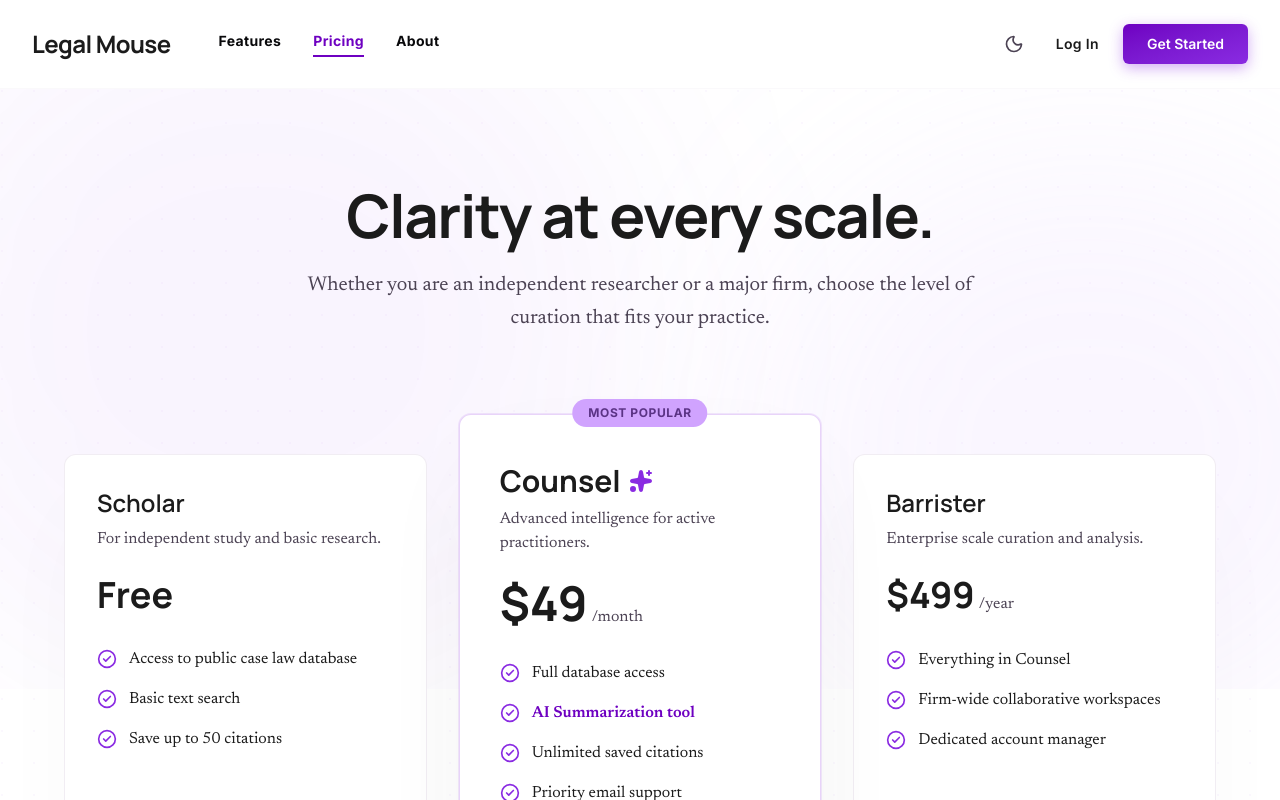
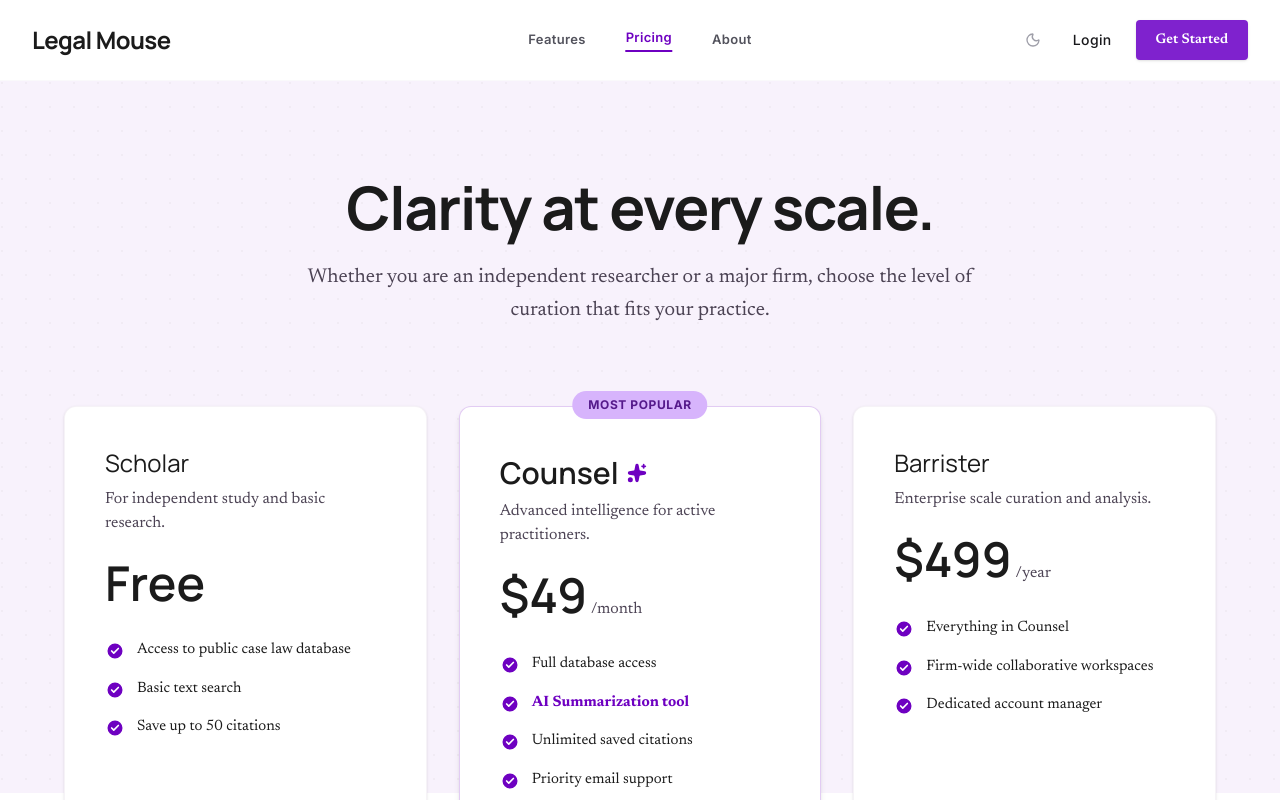
Before and after one commit to oladraxler01/Legal-mouse, a Next.js app: page /pricing in a window 1280 px wide. Shown: the top 800 px of the page. Built offline with nearby package versions, Linux system fonts and the light colour scheme.

Commit message:
Pixel perfect pricing layout matching aesthetic guidelines

```diff
--- a/src/app/(marketing)/pricing/page.tsx
+++ b/src/app/(marketing)/pricing/page.tsx
@@ -5,18 +5,15 @@ import { CheckCircle2, Sparkles } from "lucide-react";
 export default function PricingPage() {
   return (
     <div className="flex-grow flex flex-col items-center pt-24 pb-32 px-6 relative w-full overflow-hidden">
-      {/* Ambient Glow Background */}
-      <div className="absolute top-0 left-0 w-full h-[600px] overflow-hidden -z-10 pointer-events-none">
-        <div className="absolute -top-[20%] -left-[10%] w-[60%] h-[120%] rounded-full bg-primary-container/5 blur-[120px]"></div>
-        <div className="absolute top-[10%] -right-[10%] w-[50%] h-[100%] rounded-full bg-secondary-container/10 blur-[100px]"></div>
-      </div>
+      {/* Top half background (Light Purple) */}
+      <div className="absolute top-0 left-0 w-full h-[65%] bg-primary/5 -z-20"></div>
 
       {/* Background Pattern */}
       <div
-        className="absolute inset-0 -z-10 opacity-60 pointer-events-none"
+        className="absolute inset-0 -z-10 opacity-[0.03] pointer-events-none"
         style={{
-          backgroundImage: 'radial-gradient(circle at 2px 2px, rgba(138, 43, 226, 0.05) 1px, transparent 0)',
-          backgroundSize: '32px 32px'
+          backgroundImage: 'radial-gradient(circle at 2px 2px, #000 1px, transparent 0)',
+          backgroundSize: '24px 24px'
         }}
       ></div>
 
@@ -31,100 +28,100 @@ export default function PricingPage() {
       </header>
 
       {/* Pricing Cards Section */}
-      <div className="w-full max-w-6xl grid grid-cols-1 md:grid-cols-3 gap-8 mb-32 items-end">
+      <div className="w-full max-w-6xl grid grid-cols-1 md:grid-cols-3 gap-8 mb-32 items-stretch">
 
         {/* Tier 1: Scholar */}
-        <div className="bg-surface-container-lowest rounded-xl p-8 flex flex-col h-[520px] transition-all duration-300 hover:bg-surface-container-low shadow-[0_40px_100px_-20px_rgba(27,27,27,0.03)] border border-outline-variant/30">
+        <div className="bg-surface-container-lowest rounded-xl p-10 flex flex-col transition-all duration-300 shadow-sm border border-outline-variant/20">
           <div className="mb-8">
-            <h3 className="font-headline font-semibold text-2xl text-on-surface mb-2">Scholar</h3>
-            <p className="font-body text-on-surface-variant mb-6">For independent study and basic research.</p>
+            <h3 className="font-headline text-2xl text-on-surface mb-2">Scholar</h3>
+            <p className="font-body text-on-surface-variant mb-6 text-base">For independent study and basic research.</p>
             <div className="flex items-baseline gap-1">
-              <span className="font-headline font-bold text-4xl text-on-surface">Free</span>
+              <span className="font-headline font-semibold text-5xl text-on-surface">Free</span>
             </div>
           </div>
-          <ul className="space-y-4 mb-8 flex-grow">
+          <ul className="space-y-4 mb-10 flex-grow">
             <li className="flex items-start gap-3">
-              <CheckCircle2 className="text-primary-container w-[20px] h-[20px] mt-0.5 shrink-0" />
-              <span className="font-body text-on-surface">Access to public case law database</span>
+              <CheckCircle2 className="text-primary fill-primary text-white w-5 h-5 mt-0.5 shrink-0" />
+              <span className="font-body text-on-surface text-[15px]">Access to public case law database</span>
             </li>
             <li className="flex items-start gap-3">
-              <CheckCircle2 className="text-primary-container w-[20px] h-[20px] mt-0.5 shrink-0" />
-              <span className="font-body text-on-surface">Basic text search</span>
+              <CheckCircle2 className="text-primary fill-primary text-white w-5 h-5 mt-0.5 shrink-0" />
+              <span className="font-body text-on-surface text-[15px]">Basic text search</span>
             </li>
             <li className="flex items-start gap-3">
-              <CheckCircle2 className="text-primary-container w-[20px] h-[20px] mt-0.5 shrink-0" />
-              <span className="font-body text-on-surface">Save up to 50 citations</span>
+              <CheckCircle2 className="text-primary fill-primary text-white w-5 h-5 mt-0.5 shrink-0" />
+              <span className="font-body text-on-surface text-[15px]">Save up to 50 citations</span>
             </li>
           </ul>
-          <button className="w-full py-3 rounded-md font-label text-sm font-medium text-primary border border-outline-variant/20 hover:bg-surface-container-low transition-colors">
+          <button className="w-full py-3.5 rounded-md font-label text-sm font-semibold text-primary border border-outline-variant/30 hover:bg-primary/5 transition-colors">
             Start Free
           </button>
         </div>
 
         {/* Tier 2: Counsel (Highlighted) */}
-        <div className="bg-surface-container-lowest rounded-xl p-10 flex flex-col h-[560px] relative shadow-[0_40px_100px_-20px_rgba(27,27,27,0.06)] border border-primary-container/20 ring-1 ring-primary-container/10">
-          <div className="absolute -top-4 left-1/2 -translate-x-1/2 bg-secondary-container text-on-secondary-container font-label text-xs font-bold px-4 py-1.5 rounded-full uppercase tracking-wider">
+        <div className="bg-surface-container-lowest rounded-xl p-10 flex flex-col relative shadow-md border border-primary/20">
+          <div className="absolute -top-4 left-1/2 -translate-x-1/2 bg-[#d7b4fc] text-[#551a8b] font-label text-xs font-bold px-4 py-1.5 rounded-full uppercase tracking-wider">
             Most Popular
           </div>
           <div className="mb-8 mt-2">
-            <h3 className="font-headline font-bold text-3xl text-on-surface mb-2 flex items-center gap-2">
+            <h3 className="font-headline font-semibold text-3xl text-on-surface mb-2 flex items-center gap-2">
               Counsel
-              <Sparkles className="text-primary-container w-6 h-6 fill-primary-container" />
+              <Sparkles className="text-primary w-5 h-5 fill-primary" />
             </h3>
-            <p className="font-body text-on-surface-variant mb-6">Advanced intelligence for active practitioners.</p>
+            <p className="font-body text-on-surface-variant mb-6 text-base">Advanced intelligence for active practitioners.</p>
             <div className="flex items-baseline gap-1">
-              <span className="font-headline font-bold text-5xl text-on-surface">$49</span>
-              <span className="font-body text-on-surface-variant">/month</span>
+              <span className="font-headline font-semibold text-5xl text-on-surface">$49</span>
+              <span className="font-body text-on-surface-variant text-base">/month</span>
             </div>
           </div>
-          <ul className="space-y-4 mb-8 flex-grow">
+          <ul className="space-y-4 mb-10 flex-grow">
             <li className="flex items-start gap-3">
-              <CheckCircle2 className="text-primary-container w-[20px] h-[20px] mt-0.5 shrink-0" />
-              <span className="font-body text-on-surface">Full database access</span>
+              <CheckCircle2 className="text-primary fill-primary text-white w-5 h-5 mt-0.5 shrink-0" />
+              <span className="font-body text-on-surface text-[15px]">Full database access</span>
             </li>
             <li className="flex items-start gap-3">
-              <CheckCircle2 className="text-primary-container w-[20px] h-[20px] mt-0.5 shrink-0" />
-              <span className="font-body text-on-surface font-semibold text-primary">AI Summarization tool</span>
+              <CheckCircle2 className="text-primary fill-primary text-white w-5 h-5 mt-0.5 shrink-0" />
+              <span className="font-body text-primary font-bold text-[15px]">AI Summarization tool</span>
             </li>
             <li className="flex items-start gap-3">
-              <CheckCircle2 className="text-primary-container w-[20px] h-[20px] mt-0.5 shrink-0" />
-              <span className="font-body text-on-surface">Unlimited saved citations</span>
+              <CheckCircle2 className="text-primary fill-primary text-white w-5 h-5 mt-0.5 shrink-0" />
+              <span className="font-body text-on-surface text-[15px]">Unlimited saved citations</span>
             </li>
             <li className="flex items-start gap-3">
-              <CheckCircle2 className="text-primary-container w-[20px] h-[20px] mt-0.5 shrink-0" />
-              <span className="font-body text-on-surface">Priority email support</span>
+              <CheckCircle2 className="text-primary fill-primary text-white w-5 h-5 mt-0.5 shrink-0" />
+              <span className="font-body text-on-surface text-[15px]">Priority email support</span>
             </li>
           </ul>
-          <button className="w-full py-3.5 rounded-md font-label text-sm font-medium text-on-primary bg-gradient-to-br from-primary to-primary-container hover:opacity-90 transition-opacity shadow-[0_4px_14px_0_rgba(138,43,226,0.25)]">
+          <button className="w-full py-3.5 rounded-md font-label text-sm font-semibold text-white bg-[#7f22ce] hover:bg-[#6b21a8] transition-colors shadow">
             Subscribe to Counsel
           </button>
         </div>
 
         {/* Tier 3: Barrister */}
-        <div className="bg-surface-container-lowest rounded-xl p-8 flex flex-col h-[520px] transition-all duration-300 hover:bg-surface-container-low shadow-[0_40px_100px_-20px_rgba(27,27,27,0.03)] border border-outline-variant/30">
+        <div className="bg-surface-container-lowest rounded-xl p-10 flex flex-col transition-all duration-300 shadow-sm border border-outline-variant/20">
           <div className="mb-8">
-            <h3 className="font-headline font-semibold text-2xl text-on-surface mb-2">Barrister</h3>
-            <p className="font-body text-on-surface-variant mb-6">Enterprise scale curation and analysis.</p>
+            <h3 className="font-headline text-2xl text-on-surface mb-2">Barrister</h3>
+            <p className="font-body text-on-surface-variant mb-6 text-base">Enterprise scale curation and analysis.</p>
             <div className="flex items-baseline gap-1">
-              <span className="font-headline font-bold text-4xl text-on-surface">$499</span>
-              <span className="font-body text-on-surface-variant">/year</span>
+              <span className="font-headline font-semibold text-5xl text-on-surface">$499</span>
+              <span className="font-body text-on-surface-variant text-base">/year</span>
             </div>
           </div>
-          <ul className="space-y-4 mb-8 flex-grow">
+          <ul className="space-y-4 mb-10 flex-grow">
             <li className="flex items-start gap-3">
-              <CheckCircle2 className="text-primary-container w-[20px] h-[20px] mt-0.5 shrink-0" />
-              <span className="font-body text-on-surface">Everything in Counsel</span>
+              <CheckCircle2 className="text-primary fill-primary text-white w-5 h-5 mt-0.5 shrink-0" />
+              <span className="font-body text-on-surface text-[15px]">Everything in Counsel</span>
             </li>
             <li className="flex items-start gap-3">
-              <CheckCircle2 className="text-primary-container w-[20px] h-[20px] mt-0.5 shrink-0" />
-              <span className="font-body text-on-surface">Firm-wide collaborative workspaces</span>
+              <CheckCircle2 className="text-primary fill-primary text-white w-5 h-5 mt-0.5 shrink-0" />
+              <span className="font-body text-on-surface text-[15px]">Firm-wide collaborative workspaces</span>
             </li>
             <li className="flex items-start gap-3">
-              <CheckCircle2 className="text-primary-container w-[20px] h-[20px] mt-0.5 shrink-0" />
-              <span className="font-body text-on-surface">Dedicated account manager</span>
+              <CheckCircle2 className="text-primary fill-primary text-white w-5 h-5 mt-0.5 shrink-0" />
+              <span className="font-body text-on-surface text-[15px]">Dedicated account manager</span>
             </li>
           </ul>
-          <button className="w-full py-3 rounded-md font-label text-sm font-medium text-on-surface border border-outline-variant/50 hover:bg-surface-container-low transition-colors">
+          <button className="w-full py-3.5 rounded-md font-label text-sm font-semibold text-on-surface border border-outline-variant/30 hover:bg-surface-container-low transition-colors">
             Contact Sales
           </button>
         </div>
--- a/src/components/TopNav.tsx
+++ b/src/components/TopNav.tsx
@@ -19,26 +19,29 @@ export default function TopNav() {
 
   return (
     <nav className="sticky top-0 w-full z-50 bg-white/80 dark:bg-zinc-950/80 backdrop-blur-md border-b border-outline-variant/10 transition-colors duration-300">
-      <div className="flex justify-between items-center px-8 py-6 max-w-7xl mx-auto">
-        {/* Left: Logo + Desktop Links */}
-        <div className="flex items-center gap-12">
+      <div className="flex h-20 items-center px-8 w-full max-w-screen-2xl mx-auto relative relative">
+        {/* Left: Logo */}
+        <div className="w-1/4 flex items-center">
           <Link
             href="/"
             className="text-2xl font-bold tracking-tight text-on-surface font-headline"
           >
             Legal Mouse
           </Link>
-          <div className="hidden md:flex gap-8">
+        </div>
+
+        {/* Center: Desktop Links */}
+        <div className="hidden md:flex justify-center items-center gap-10 absolute left-1/2 -translate-x-1/2">
           {navLinks.map(({ href, label }) => {
             const isActive = pathname === href;
             return (
               <Link
                 key={href}
                 href={href}
-                  className={`font-label font-bold text-sm tracking-wide transition-colors duration-200 ${
+                className={`font-label text-[13px] font-semibold tracking-wide transition-colors duration-200 ${
                   isActive
-                      ? "text-primary border-b-2 border-primary pb-1"
-                      : "text-zinc-950 dark:text-white hover:text-primary dark:hover:text-primary"
+                    ? "text-primary border-b-2 border-primary pb-0.5"
+                    : "text-zinc-600 dark:text-zinc-300 hover:text-primary dark:hover:text-primary"
                 }`}
               >
                 {label}
@@ -46,30 +49,30 @@ export default function TopNav() {
             );
           })}
         </div>
-        </div>
 
-        {/* Right: Theme toggle + Auth */}
-        <div className="flex items-center gap-6">
+        {/* Right: Auth & Toggles */}
+        <div className="flex w-1/4 justify-end items-center gap-6 ml-auto">
           <button
             onClick={toggleTheme}
             aria-label="Toggle theme"
-            className="p-2 rounded-full hover:bg-surface-container transition-colors text-on-surface-variant hover:text-on-surface"
+            className="p-2 rounded-full hover:bg-surface-container transition-colors text-on-surface-variant hover:text-on-surface focus:outline-none"
           >
             {theme === "dark" ? (
-              <Sun className="h-5 w-5" />
+              <Sun className="h-4 w-4 text-zinc-400" />
             ) : (
-              <Moon className="h-5 w-5" />
+              <Moon className="h-4 w-4 text-zinc-400" />
             )}
           </button>
+
           <Link
             href="/login"
-            className="hidden md:block font-label text-sm font-semibold tracking-wide hover:text-primary transition-colors"
+            className="hidden md:block font-label text-sm text-zinc-900 font-medium tracking-wide hover:text-primary transition-colors"
           >
-            Log In
+            Login
           </Link>
           <Link
             href="/register"
-            className="bg-gradient-to-br from-primary to-primary-container text-on-primary px-6 py-2.5 rounded-md font-label text-sm font-semibold hover:opacity-90 transition-opacity shadow-[0_4px_14px_0_rgba(138,43,226,0.39)]"
+            className="hidden md:block bg-[#7f22ce] text-white px-5 py-2.5 rounded text-sm font-semibold hover:bg-[#6b21a8] transition-colors shadow-sm"
           >
             Get Started
           </Link>
```
Lines whose indentation alone changed are shown as unchanged.
